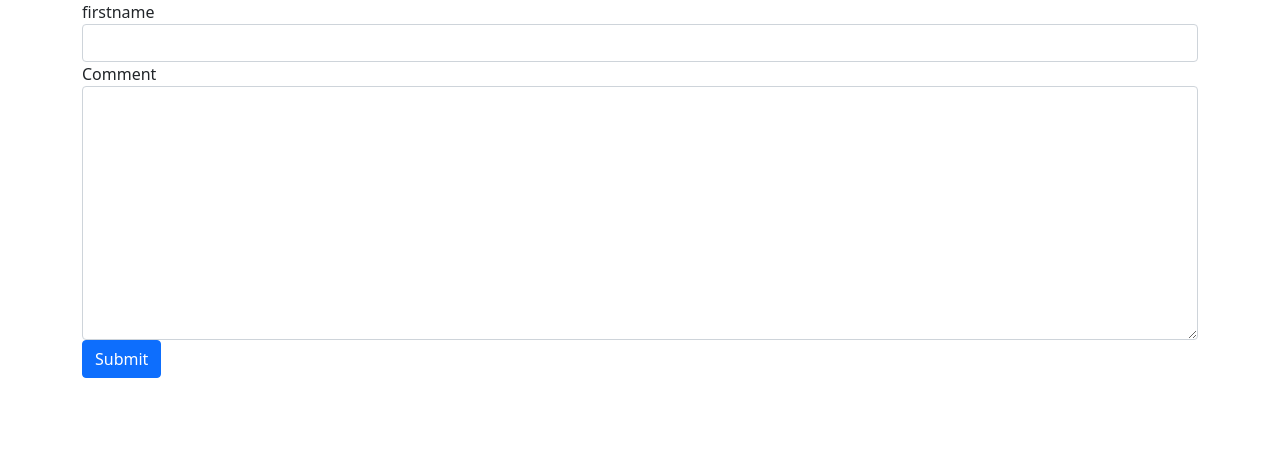
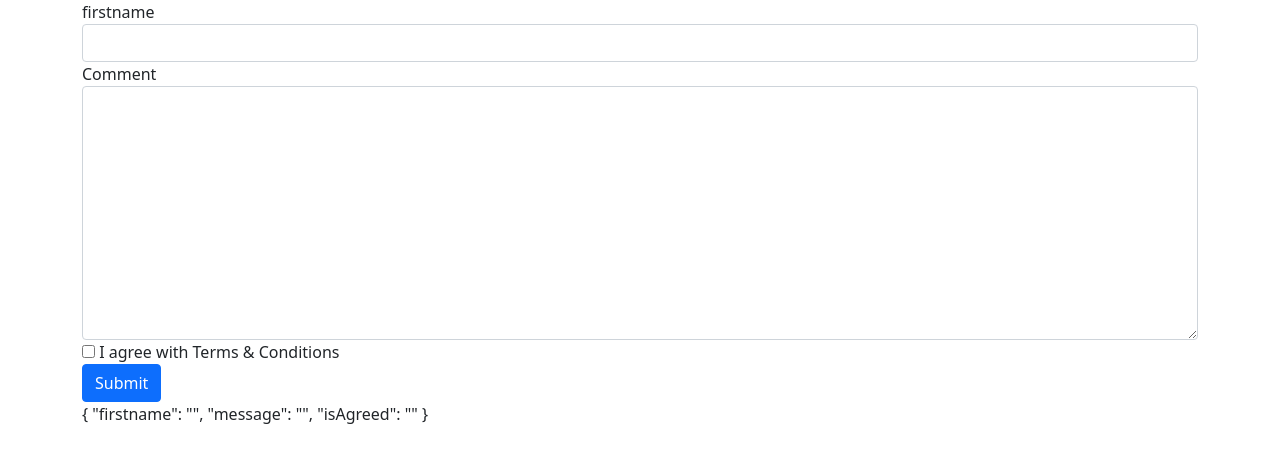
Before and after one commit to sotigian/Angular-project, an Angular app: page / in a window 1280 px wide. Shown: the top 462 px of the page. Built offline with nearby package versions, Linux system fonts and the light colour scheme.

Commit message:
Playing with checkboxes

```diff
--- a/src/app/contact-form/contact-form.component.html
+++ b/src/app/contact-form/contact-form.component.html
@@ -35,8 +35,20 @@
 
         </textarea>
     </div>
+    <div class="checkbox">
+        <label for="">
+            <input
+            type="checkbox"
+            ngModel
+            name="isAgreed"
+            #isAgreed="ngModel">
+            I agree with Terms & Conditions
+        </label>
+    </div>
     <button class="btn btn-primary">
         Submit
     </button>
 
 </form>
+
+<p>{{f.value | json }}</p>
--- a/src/app/contact-form/contact-form.component.ts
+++ b/src/app/contact-form/contact-form.component.ts
@@ -13,6 +13,7 @@
 
   submit(f: any) {
     console.log(f);
+    console.log(f.value);
   }
 
 }
```
